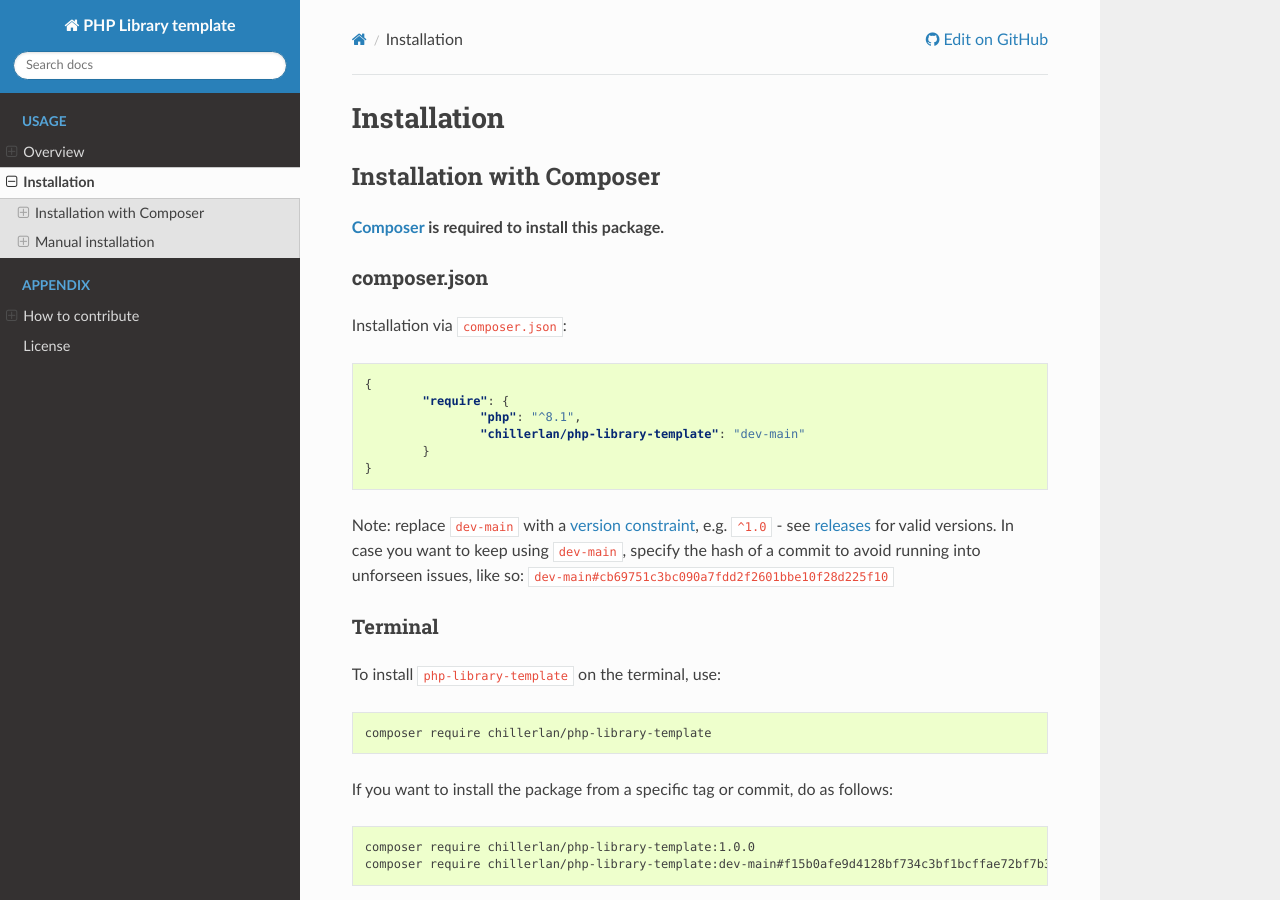
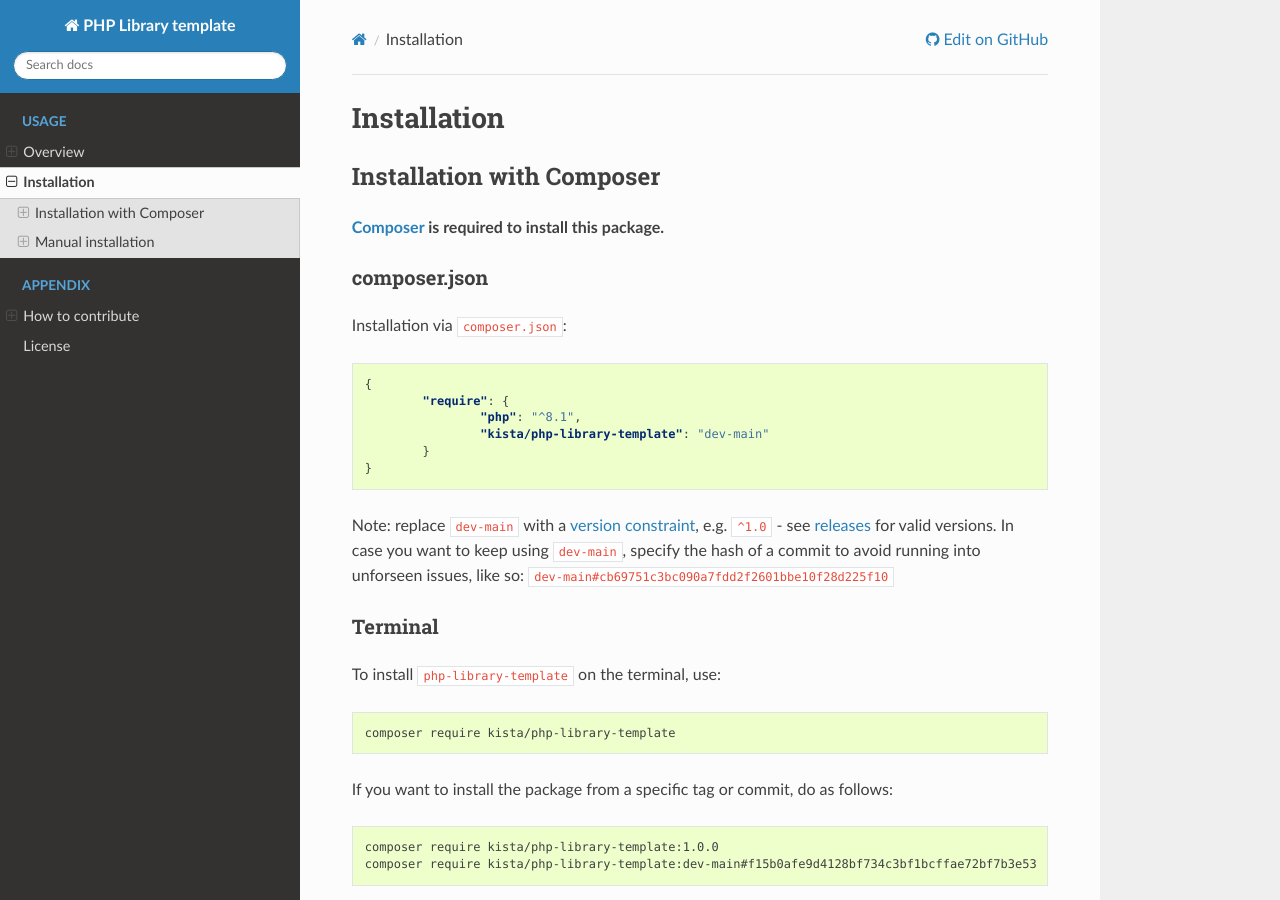
Before and after one commit to steinhaug/php-library-template, a Sphinx documentation site: the page built from docs/Usage/Installation.md, in a window 1280 px wide and 900 px high. Built offline with Sphinx 7.4.7 and the Read the Docs theme 2.0.0, drawn with Linux system fonts in a browser that asks for light colours.

Commit message:
Project update

````diff
--- a/docs/Usage/Installation.md
+++ b/docs/Usage/Installation.md
@@ -13,12 +13,12 @@ Installation via [`composer.json`](https://getcomposer.org/doc/04-schema.md):
 {
 	"require": {
 		"php": "^8.1",
-		"chillerlan/php-library-template": "dev-main"
+		"kista/php-library-template": "dev-main"
 	}
 }
 ```
 
-Note: replace `dev-main` with a [version constraint](https://getcomposer.org/doc/articles/versions.md#writing-version-constraints), e.g. `^1.0` - see [releases](https://github.com/chillerlan/php-library-template/releases) for valid versions.
+Note: replace `dev-main` with a [version constraint](https://getcomposer.org/doc/articles/versions.md#writing-version-constraints), e.g. `^1.0` - see [releases](https://github.com/kista/php-library-template/releases) for valid versions.
 In case you want to keep using `dev-main`, specify the hash of a commit to avoid running into unforseen issues, like so: `dev-main#cb69751c3bc090a7fdd2f2601bbe10f28d225f10`
 
 
@@ -27,21 +27,21 @@ In case you want to keep using `dev-main`, specify the hash of a commit to avoid
 To install `php-library-template` on the terminal, use:
 
 ```shell
-composer require chillerlan/php-library-template
+composer require kista/php-library-template
 ```
 
 If you want to install the package from a specific tag or commit, do as follows:
 
 ```shell
-composer require chillerlan/php-library-template:1.0.0
-composer require chillerlan/php-library-template:dev-main#f15b0afe9d4128bf734c3bf1bcffae72bf7b3e53
+composer require kista/php-library-template:1.0.0
+composer require kista/php-library-template:dev-main#f15b0afe9d4128bf734c3bf1bcffae72bf7b3e53
 ```
 
 
 ## Manual installation
 
-Download the desired version of the package from [main](https://github.com/chillerlan/php-library-template/archive/refs/heads/main.zip) or
-[release](https://github.com/chillerlan/php-library-template/releases) and extract the contents to your project folder.
+Download the desired version of the package from [main](https://github.com/kista/php-library-template/archive/refs/heads/main.zip) or
+[release](https://github.com/kista/php-library-template/releases) and extract the contents to your project folder.
 After that, run `composer install` in the package root directory to install the required dependencies and generate `./vendor/autoload.php`.
 
 Profit!
@@ -53,7 +53,7 @@ You can, but it's absolutely not recommended, nor supported.
 
 With that said, I'll leave you with this info:
 
-- download the .zip for a version of your choice and also all required dependencies listed in the `composer.json` for that version (you can find links to the respective repos [on packagist](https://packagist.org/packages/chillerlan/php-library-template))
+- download the .zip for a version of your choice and also all required dependencies listed in the `composer.json` for that version (you can find links to the respective repos [on packagist](https://packagist.org/packages/kista/php-library-template))
 - extract the files into your library folder
 - include the files manually or with whatever autoloader you are using
 
--- a/docs/index.rst
+++ b/docs/index.rst
@@ -5,7 +5,7 @@
 PHP-OAuth Manual
 ================
 
-User manual for `chillerlan/php-library-template <https://github.com/chillerlan/php-library-template/>`__  [|version|]. Updated on |today|.
+User manual for `kista/php-library-template <https://github.com/kista/php-library-template/>`__  [|version|]. Updated on |today|.
 
 This work is licensed under the Creative Commons Attribution 4.0 International (CC BY 4.0) License.
 
````
Also changed, not shown: README.md (+16 -16 lines), composer.json (+6 -6 lines), docs/Appendix/Contribute.md (+7 -7 lines), docs/Readme.md (+4 -4 lines), docs/Usage/Quickstart.md (+1 -1 lines), 10 other files.
